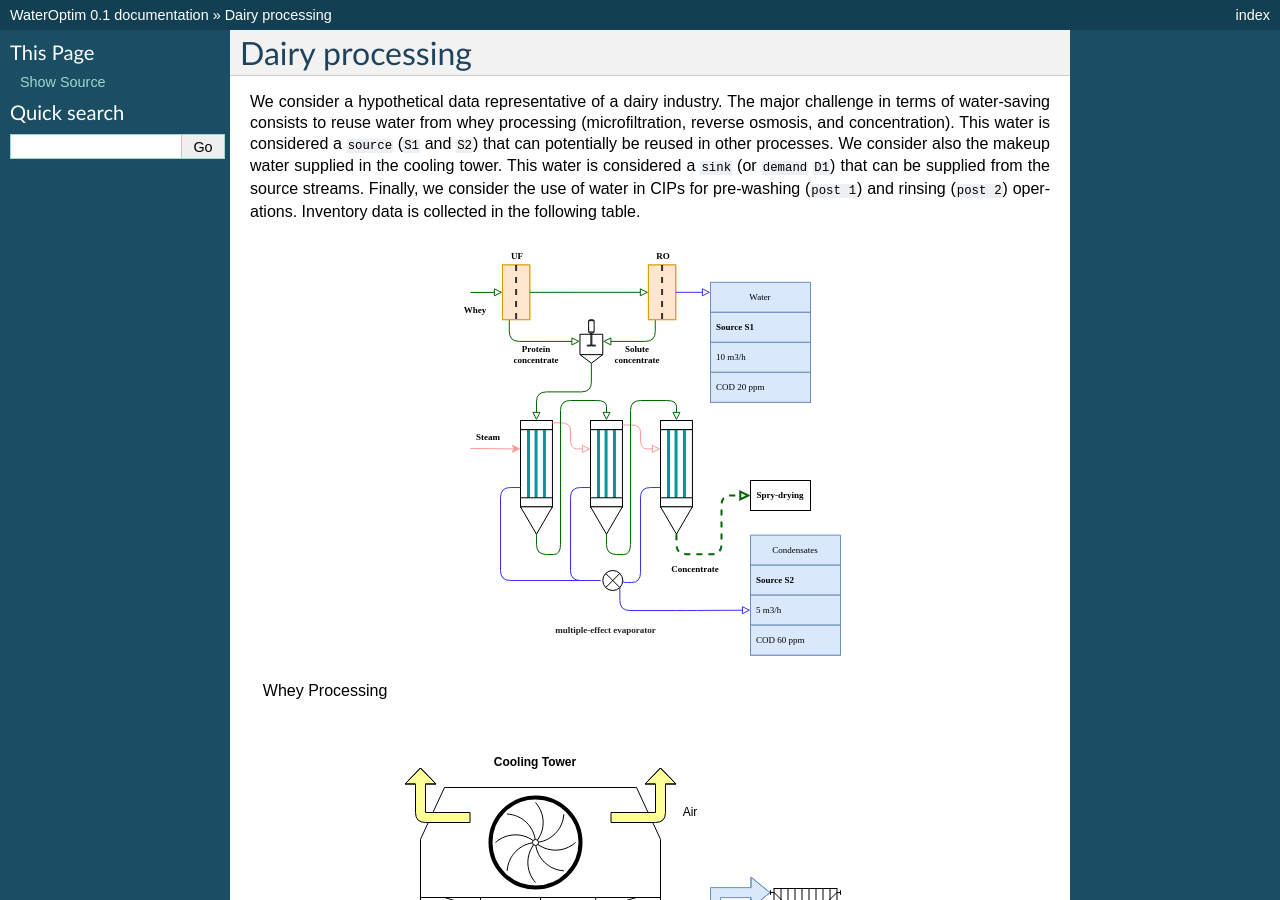
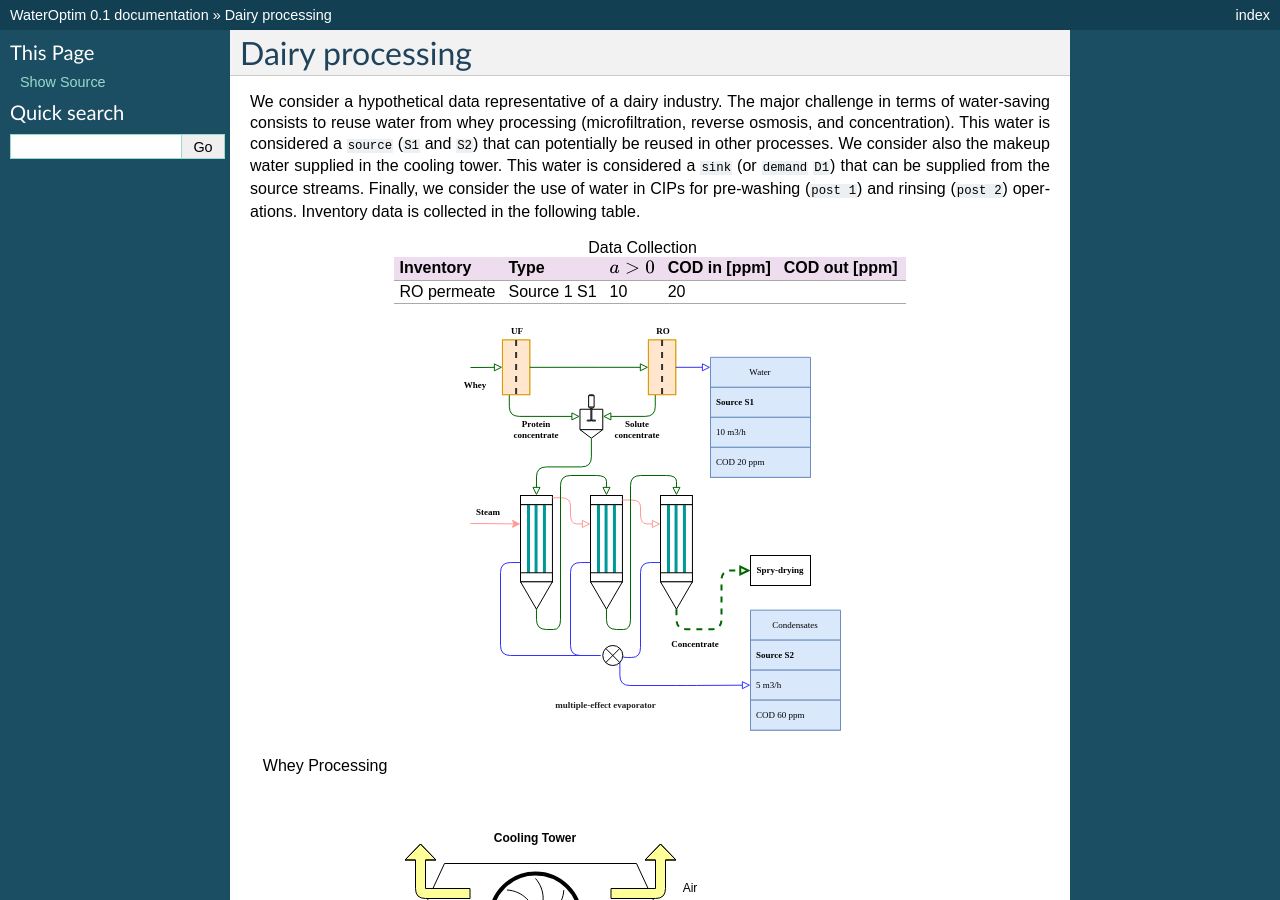
Before and after one commit to ROMDHANA/WaterOptim, a Sphinx documentation site: the page built from docs/source/milkinterface.rst, in a window 1280 px wide and 900 px high. Built offline with Sphinx 7.4.7, drawn with Linux system fonts in a browser that asks for light colours.

Commit message:
Update milkinterface.rst

```diff
--- a/docs/source/milkinterface.rst
+++ b/docs/source/milkinterface.rst
@@ -6,7 +6,7 @@ Finally, we consider the use of water in CIPs for pre-washing (``post 1``) and r
 Inventory data is collected in the following table.
 
 .. csv-table:: Data Collection
-   :header: "Inventory", "Type", "Water flowrate" :math: `m3/h`, "COD in [ppm]", "COD out [ppm]"
+   :header: "Inventory", "Type", :math:`a > 0`, "COD in [ppm]", "COD out [ppm]"
 
    "RO permeate", "Source 1 S1", 10, 20
 
```
